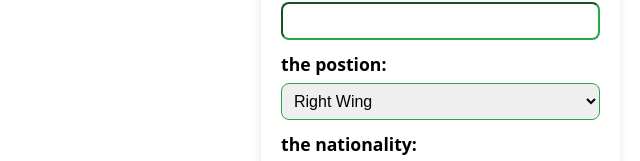
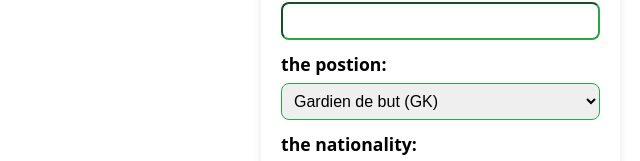
Before and after one commit to amissell/FUT-Champ-Ultimate-Team, a plain HTML site: page index.html in a window 1280 px wide. Shown: the part 288-449 px from the top of the page, without its empty margins (640-1280 px from the left). Drawn offline with Linux system fonts and the light colour scheme; a script that the page names is missing.

Commit message:
up date the structure

```diff
--- a/index.html
+++ b/index.html
@@ -30,14 +30,18 @@
                 <input type="text" id="player-name" required>
 
                 <label for="player-postion">the postion:</label>
-                <select id="player-postion" required>
-                    <option value="Right-WinW">Right Wing</option>
-                    <option value="Left-Wing">Left Wing</option>
-                    <option value="Striker">Striker</option>
-                    <option value="Central-Midfielder">Central Midfielder</option>
-                    <option value="CDM">Defensive Midfielder</option>
-                    <option value="CB">Center Back</option>
-                    <option value="GK">Goalkeeper</option>
+                <select id="player-position" required>
+                    <option value="GK">Gardien de but (GK)</option>
+                    <option value="CB">Défenseur central (CB)</option>
+                    <option value="LB">Latéral gauche (LB)</option>
+                    <option value="RB">Latéral droit (RB)</option>
+                    <option value="CD">Défenseurs centraux (CD)</option>
+                    <option value="CM">Milieu central (CM)</option>
+                    <option value="LW">Ailier gauche (LW)</option>
+                    <option value="RW">Ailier droit (RW)</option>
+                    <option value="LM">Milieu gauche (LM)</option>
+                    <option value="RM">Milieu droit (RM)</option>
+                    <option value="ST">Attaquant (ST)</option>
                 </select>
                 <label for="player-nationality">the nationality:</label>
                 <input type="text" id="player-nationality" required>
```
